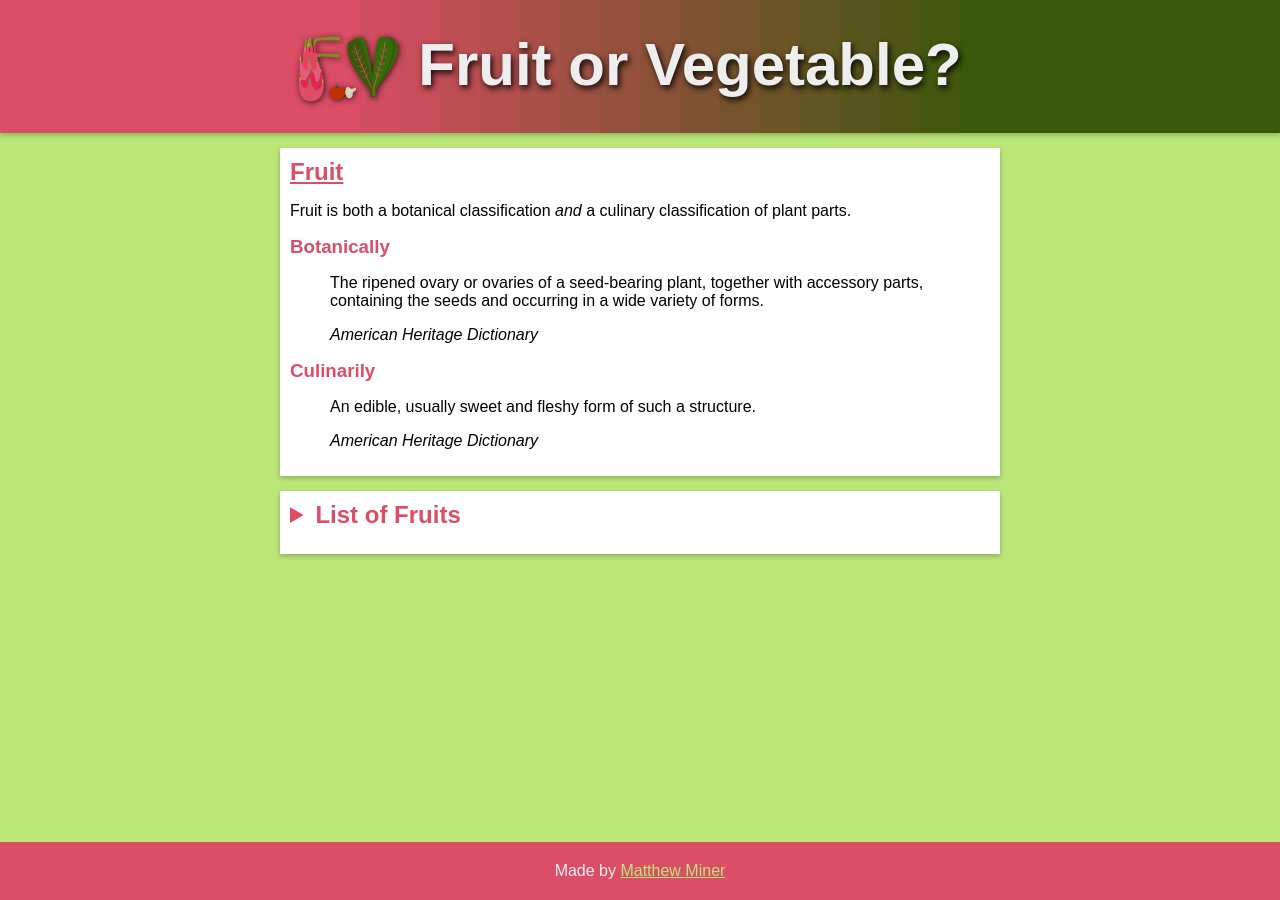
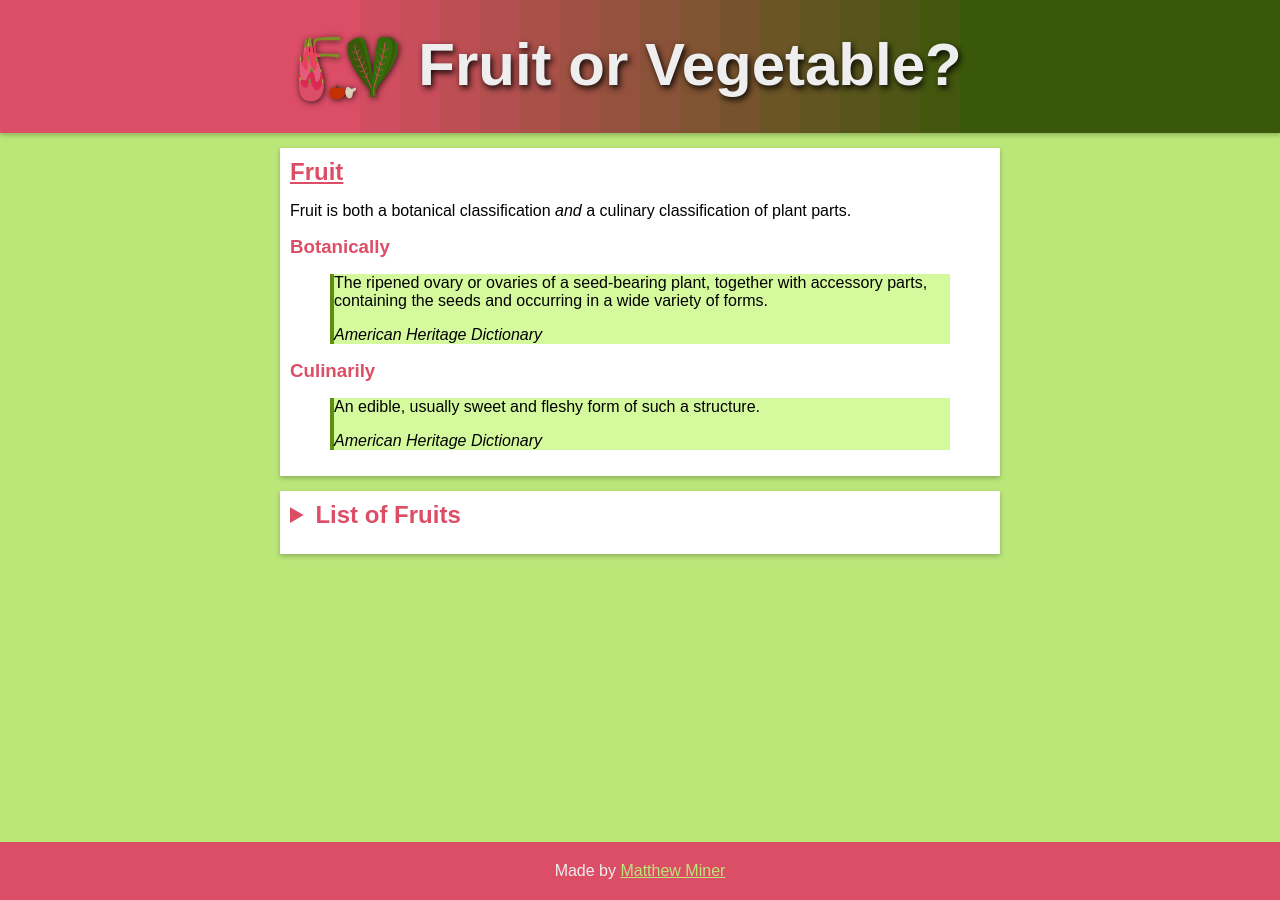
Before and after one commit to mminer237/fruitorvegetable, a Jekyll site: the page built from _types/fruit.html, in a window 1280 px wide. Built offline with Jekyll 4.4.1, drawn with Linux system fonts in a browser that asks for light colours.

Commit message:
Added blockquote styling

```diff
--- a/css/style.scss
+++ b/css/style.scss
@@ -130,6 +130,10 @@ input[type="text"], button {
 li:not(:last-child) {
 	margin-bottom: 8px;
 }
+blockquote {
+	background-color: $light-secondary-color;
+	border-left: 4px solid $secondary-color;
+}
 .type {
 	box-shadow: 0 2px 3px 0 rgba(0,0,0,0.14);
 	font-size: 20px;
```
